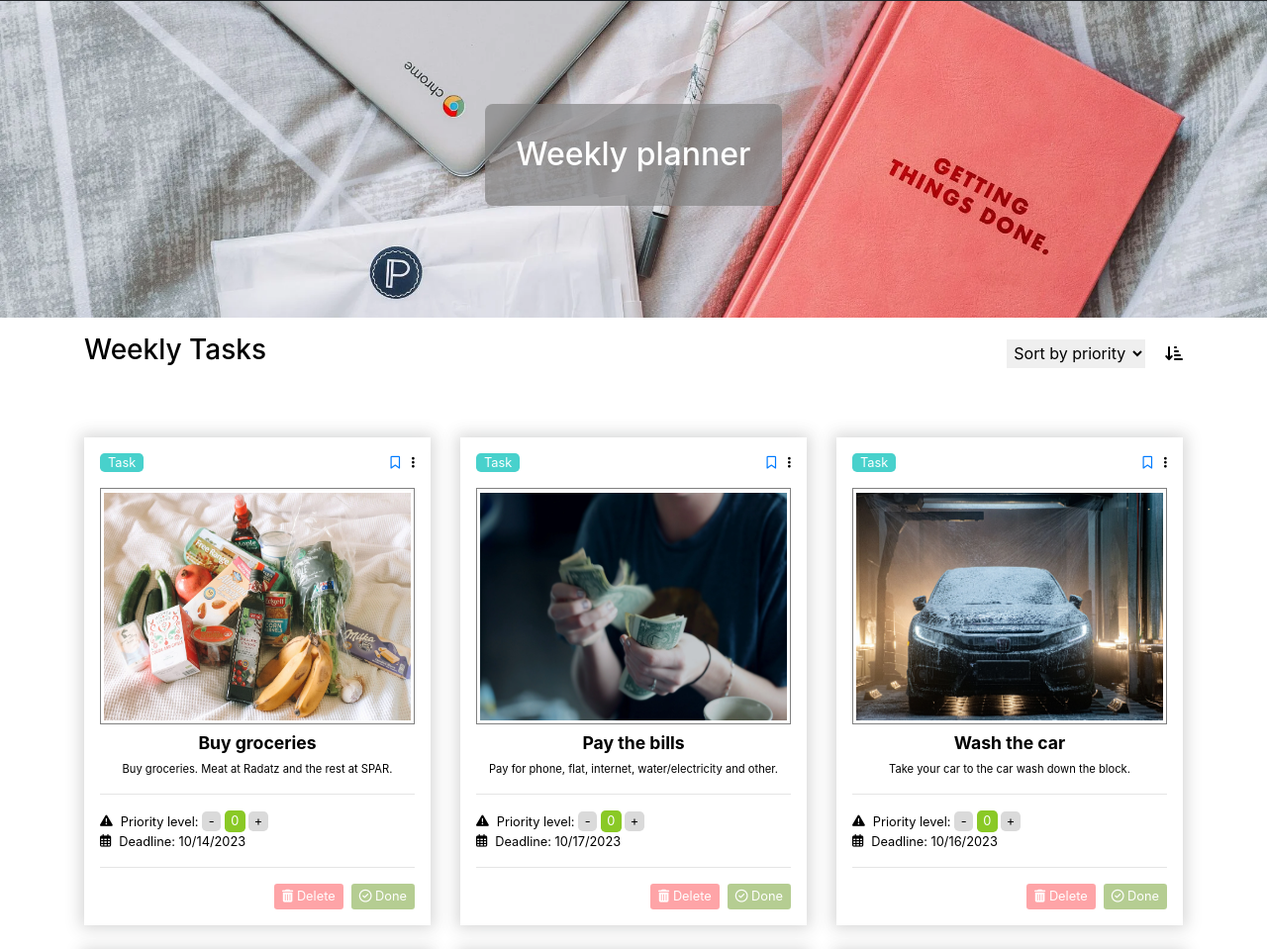
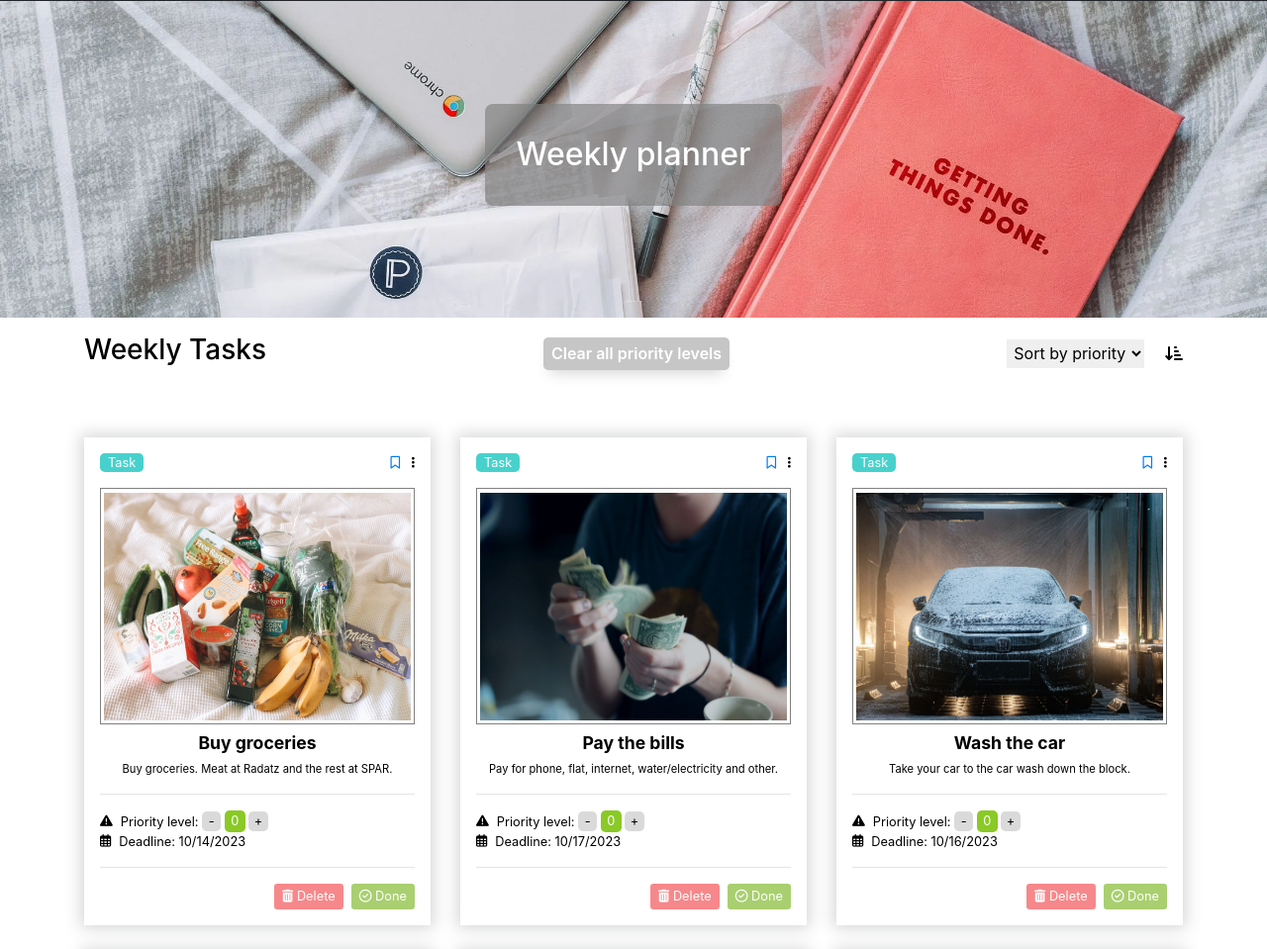
Before and after one commit to miroslavmihok/FE20-CR2-MiroslavMihok, a plain HTML site: page index.html in a window 1280 px wide. Shown: the part 50-1009 px from the top of the page at 99% size. Drawn offline with nearby package versions, Linux system fonts and the light colour scheme.

Commit message:
added clear priority button and its functionality

```diff
--- a/index.html
+++ b/index.html
@@ -55,6 +55,9 @@
           <!-- start of MAIN HEADER SECTION -->
           <div class="container__header">
             <h3>Weekly Tasks</h3>
+            <div class="clear_priorities">
+              <button class="clear_priorities_button">Clear all priority levels</button>
+            </div>
             <div class="container__header_sorting">
               <select
                 name="select_priority"
@@ -62,6 +65,7 @@
                 aria-label="select a priority"
               >
                 <option value="none" selected hidden>Sort by priority</option>
+                <option value="No Sorting">No Sorting</option>
                 <option value="Ascending">Ascending</option>
                 <option value="Descending">Descending</option>
               </select>
--- a/js/app.js
+++ b/js/app.js
@@ -153,6 +153,17 @@ const createTodos = (arr) => {
     const priorityBtns = document.querySelectorAll(".priority_level");
     const increaseBtn = document.querySelectorAll(".priority_level_up");
     const decreaseBtn = document.querySelectorAll(".priority_level_down");
+    const clearPriorityBtn = document.querySelector(".clear_priorities_button");
+
+    clearPriorityBtn.addEventListener("click", function () {
+      for (i = 0; i < arr.length; i++) {
+        arr[i].priority = 0;
+      }
+      cardContainer.innerHTML = "";
+      let displayCurrentTodoList = generateTodo(arr);
+      cardContainer.innerHTML = displayCurrentTodoList;
+      attachButtonListeners(arr);
+    });
 
     increaseBtn.forEach((btn, i) => {
       btn.addEventListener("click", function () {
--- a/scss/_main-header.scss
+++ b/scss/_main-header.scss
@@ -9,8 +9,21 @@
   justify-content: space-between;
   padding: 1rem 0;
 
+  .clear_priorities_button {
+    font-weight: 600;
+    color: white;
+    border: none;
+    border-radius: 0.3rem;
+    padding: 0.3rem 0.5rem;
+    outline: none;
+    background-color: $--clr-lightgrey-secondary;
+    box-shadow: $--shadow-button;
+    &:hover {
+      background-color: $--clr-lightgrey;
+    }
+  }
+
   .container__header_sorting {
-
     #select_priority {
       border: none;
       margin-right: 1rem;
--- a/scss/_variables.scss
+++ b/scss/_variables.scss
@@ -10,10 +10,10 @@ $--clr-black: black;
 
 $--clr-mediumturquoise: mediumturquoise;
 $--clr-green-transparent: #8ac9263e;
-$--clr-lightgreen: #b5cd92;
+$--clr-lightgreen: #a9cf70;
 $--clr-green: #8ac926;
 $--clr-yellow: #ffca3a;
-$--clr-lightred: #fea4a7;
+$--clr-lightred: #f6888b;
 $--clr-red: #ff595e;
 
 // SHADOW
--- a/scss/normalize.css
+++ /dev/null
@@ -1,4 +0,0 @@
-* {
-    margin: 0;
-    padding: 0;
-  }
```
Also changed, not shown: scss/styles.css, 1 other file. Lines whose indentation alone changed are shown as unchanged.
